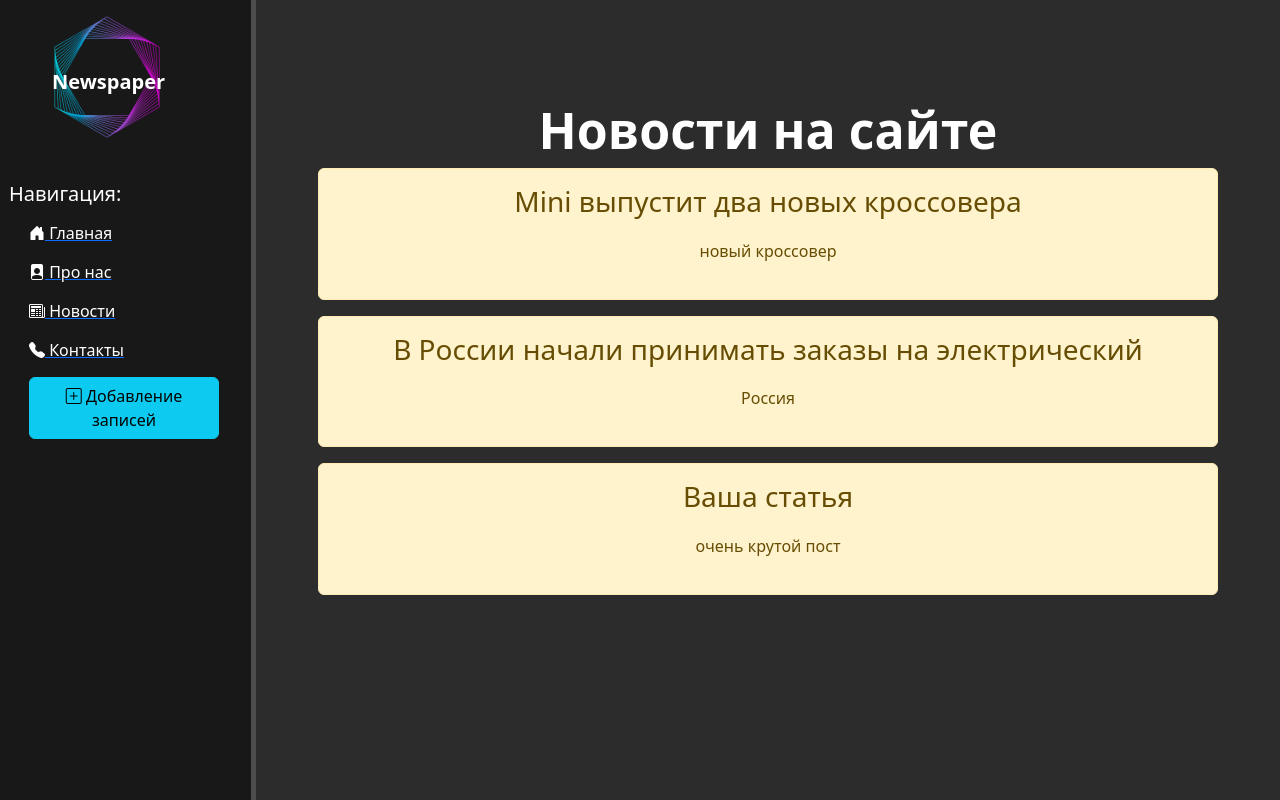
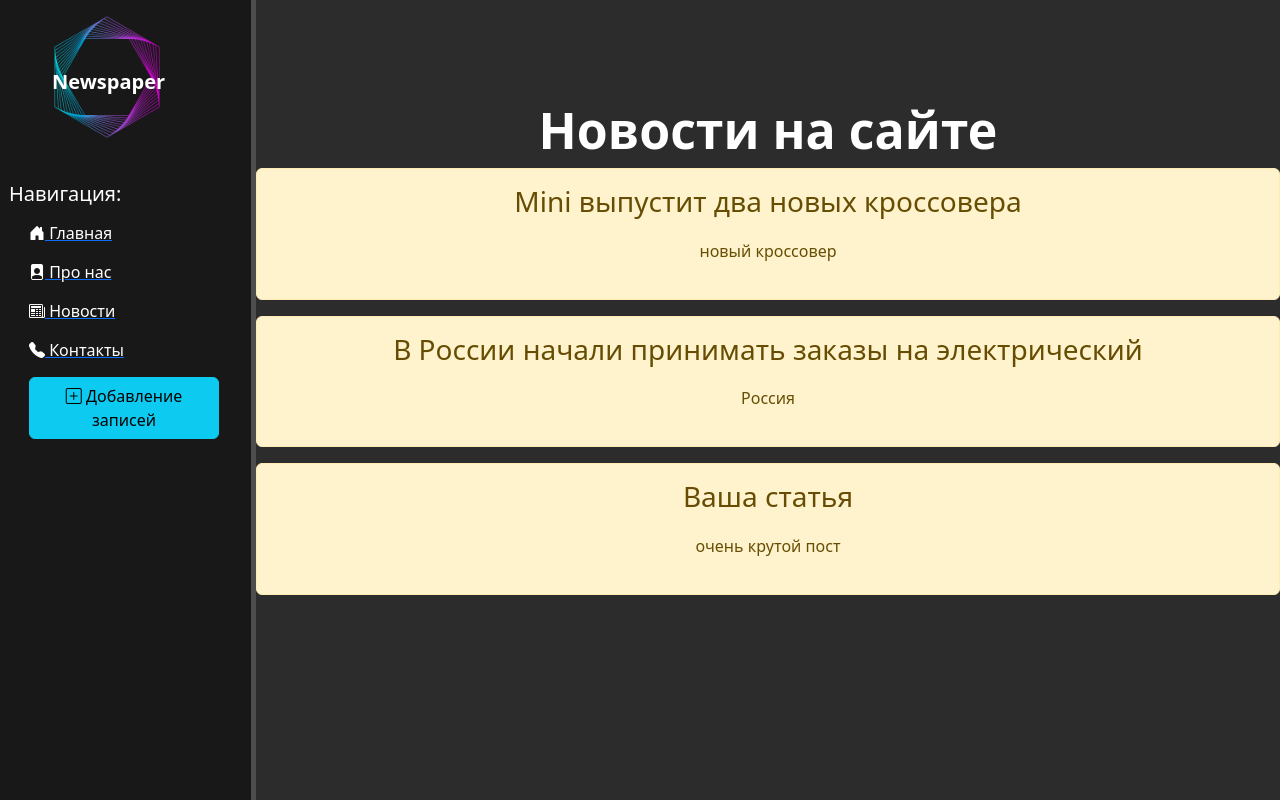
Before and after one commit to CatWhichCat/django_project_myNewpeper, a Django app: page /news/ in a window 1280 px wide. Run offline with Django 4.2, Linux system fonts and the light colour scheme; data comes from the database, SQL or seed files in the repository.

Commit message:
css / html, static/main/css/style.css

```diff
--- a/static/main/css/style.css
+++ b/static/main/css/style.css
@@ -62,10 +62,10 @@ main .features {
     width: 80%;
 }
 
-main .features div {
+/* main .features div {
     width: clamp(200px, 90%, 900px);
     margin-inline: auto;
-}
+} */
 
 main .features h1 {
     font-size: 50px;
```
